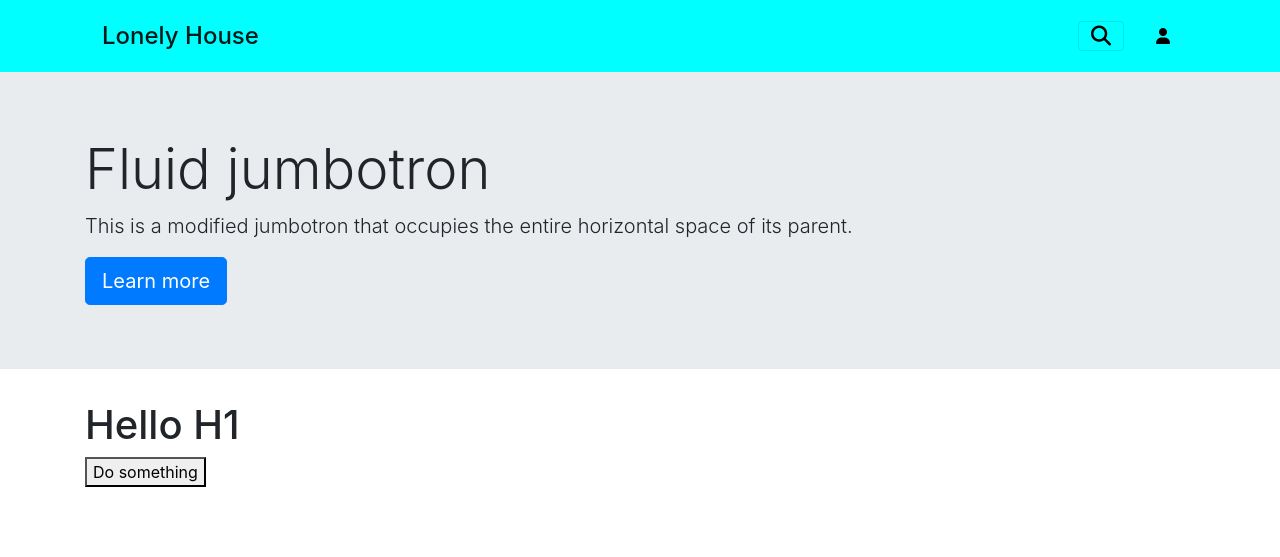
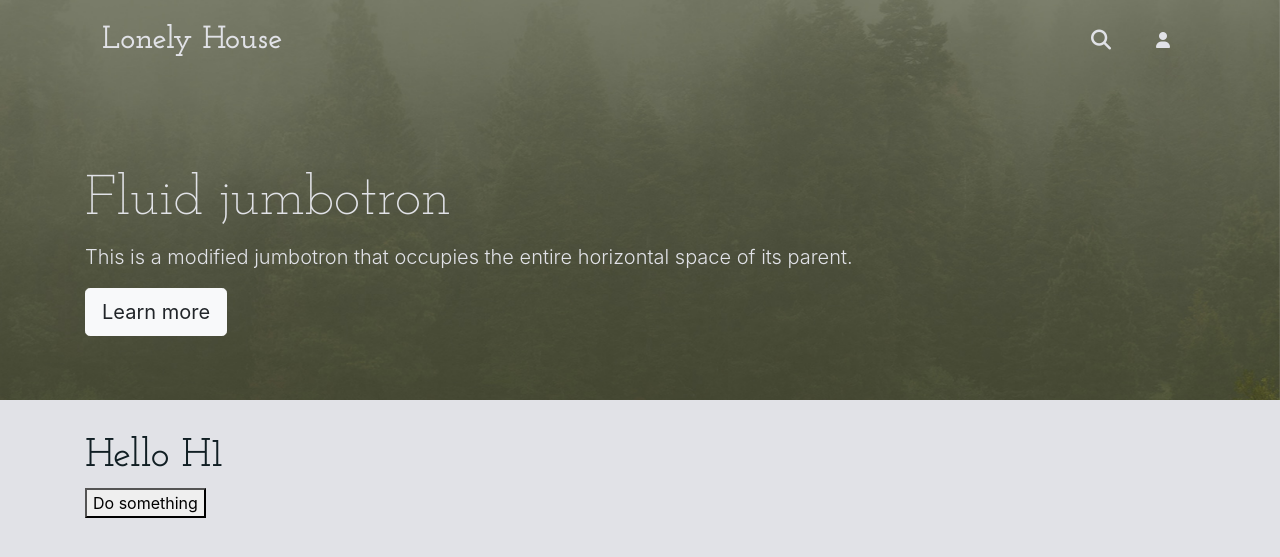
Before and after one commit to Isabella-Mitchell/lonely-house, a Django app: page / in a window 1280 px wide. Shown: the top 557 px of the page. Run offline with Django 3.2, Linux system fonts and the light colour scheme; some libraries are stand-ins or nearby versions.

Commit message:
Add colours, fonts and jumbotron. Continue styling on base template and homepage

```diff
--- a/home/templates/home/index.html
+++ b/home/templates/home/index.html
@@ -5,11 +5,11 @@
 {% endblock %}
 
 {% block content %}
-    <div class="jumbotron jumbotron-fluid">
+    <div class="jumbotron jumbotron-fluid d-flex align-items-end">
         <div class="container">
             <h1 class="display-4">Fluid jumbotron</h1>
             <p class="lead">This is a modified jumbotron that occupies the entire horizontal space of its parent.</p>
-            <a class="btn btn-primary btn-lg" href="#" role="button">Learn more</a>
+            <a class="btn btn-light btn-lg" href="#" role="button">Learn more</a>
         </div>
     </div>
     <div class="container">
--- a/static/css/base.css
+++ b/static/css/base.css
@@ -1,20 +1,71 @@
+/*---------------------Fonts-----------------------------*/
+@import url('https://fonts.googleapis.com/css2?family=Josefin+Slab:wght@100;200;300;400;500;600;700&family=Jost:wght@100;200;300;400;500;600;700&family=Poiret+One&display=swap');
+
+/* font-family: 'Josefin Slab', serif;
+font-family: 'Jost', sans-serif;
+font-family: 'Poiret One', cursive; */
+
+/* --------------------- Colours --------------------- */
+/* Ocre #af9b32
+liac #909ace
+green #474d23
+dark #111f24
+mist #e1e2e7 */
+
+.bg-green {
+    background-color: #474d23;
+}
+
+.light-text {
+    color: #e1e2e7;
+}
+
+/* --------------------- Base Template --------------------- */
+
+body {
+    background-color: #e1e2e7;
+    color: #111f24;
+}
+
 .logo {
-    font-size: x-large;
+    font-size: xx-large;
     padding-top: 8px;
     padding-left: 16px;
+    font-family: 'Josefin Slab', serif;
+    font-weight: 600;
+    color: #e1e2e7;
 }
 
-.icon {
-    color: black;
+h1 {
+    font-family: 'Josefin Slab';
 }
 
 .header-container {
-    padding-top: 72px;
-    background-color: aqua;
+    padding-top: 0px;
 }
 
 #search-bar {
     background-color: white;
+}
+
+.navbar {
+    padding-bottom: 0;
+}
+
+/* --------------------- Hopmepage --------------------- */
+
+.jumbotron {
+    background: url('/media/holding-image-green-test.jpg') no-repeat center center fixed;
+    background-size: cover;
+    height: 50vh;
+    color: #e1e2e7;
+}
+
+/* --------------------- Icons & Buttons --------------------- */
+
+.icon {
+    /* color: #111f24; */
+    color: #e1e2e7;
 }
 
 /* --------------------- Media Queries --------------------- */
@@ -33,8 +84,7 @@
 
 }
 
-/* pad the top a bit when navbar is collapsed on mobile */
-@media (max-width: 991px) {
+@media (max-width: 425px) {
     .logo {
         font-size: large;
     }
--- a/templates/base.html
+++ b/templates/base.html
@@ -41,7 +41,7 @@
         <div class="fixed-top">
 
 
-      <nav class="navbar navbar-light bd-highlight container">
+      <nav class="navbar container">
             <div class="mr-auto bd-highlight">
                 <a href="{% url 'home' %}" class="navbar-brand">
                     <h1 class="logo">Lonely House</h1>
```
Also changed, not shown: media/holding-image-green-test.jpg (added), media/holding-image.jpg (added).
